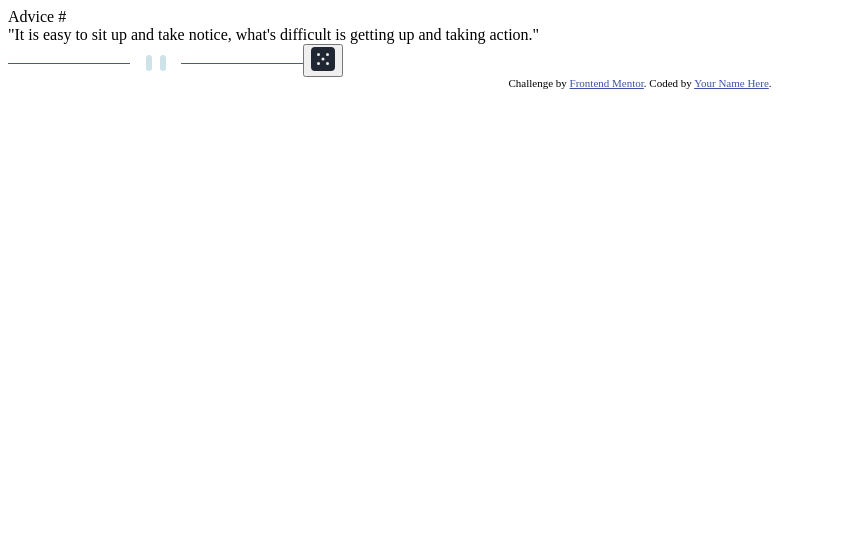
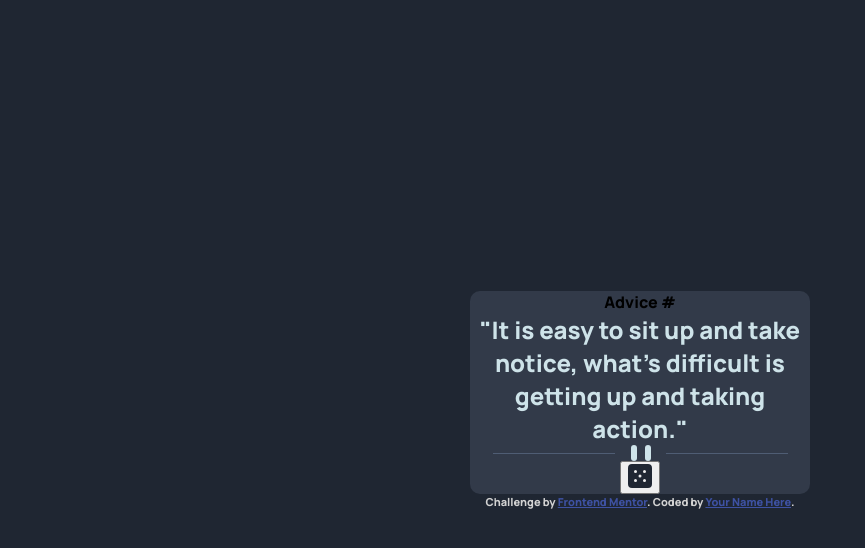
Before and after one commit to helihard/advice-generator-app, a React (Vite) app: page / in a window 1280 px wide. Shown: the top 548 px of the page, without its empty margins (0-865 px from the left). Built offline with nearby package versions, Linux system fonts and the light colour scheme.

Commit message:
basic styling including global variables

```diff
--- a/src/index.css
+++ b/src/index.css
@@ -1,4 +1,39 @@
+:root {
+  --lightcyan: hsl(193, 38%, 86%);
+  --neongreen: hsl(150, 100%, 66%);
+  --grayishblue: hsl(217, 19%, 38%);
+  --darkgrayishblue: hsl(217, 19%, 24%);
+  --darkblue: hsl(218, 23%, 16%);
+}
+
+body {
+  margin: 0;
+  padding: 0;
+  box-sizing: border-box;
+  display: grid;
+  place-items: center;
+  min-height: 100vh;
+  background-color: var(--darkblue);
+  font-family: "Manrope", sans-serif;
+}
+
+#container {
+  background-color: var(--darkgrayishblue);
+  width: 340px;
+  border-radius: 10px;
+  display: flex;
+  flex-direction: column;
+  align-items: center;
+}
+
+#quote-div {
+  color: var(--lightcyan);
+  text-align: center;
+  font-size: 24px;
+}
+
 .attribution {
+  color: lightgray;
   font-size: 11px;
   text-align: center;
 }
```
